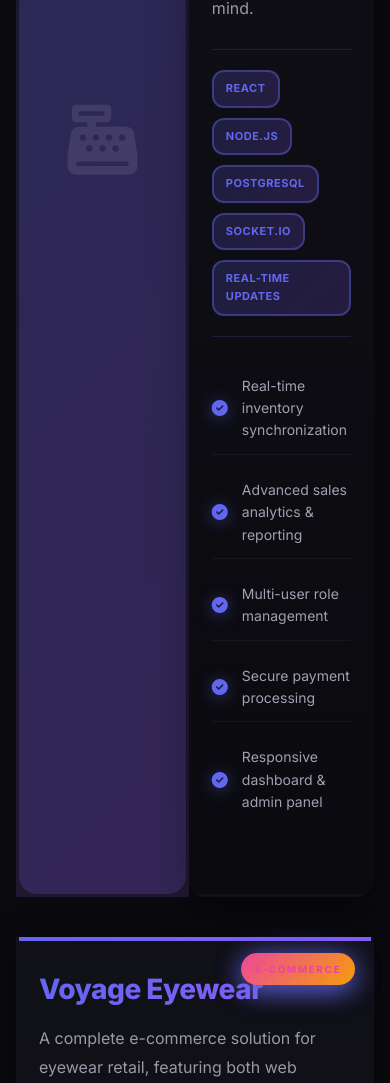
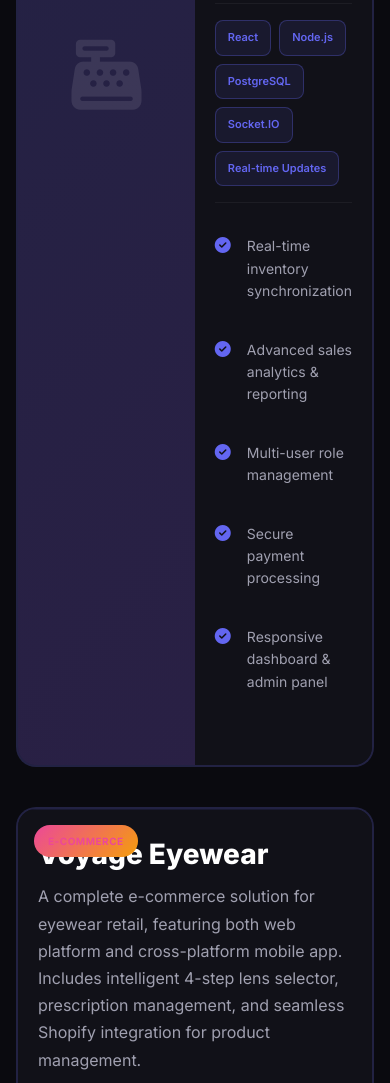
Before and after one commit to dhruvverm/Personal-potfolio, a website: page index.html in a window 390 px wide. Shown: the part 3127-4210 px from the top of the page. Drawn offline with Linux system fonts and the light colour scheme.

Commit message:
Simplify mobile project section for better readability
- Clean card design with simple borders
- Removed complex gradient effects and animations
- Simplified badges and tags
- Better spacing and typography
- Focus on readability and clarity
- Professional minimalist design
- Improved mobile touch interactions

```diff
--- a/styles.css
+++ b/styles.css
@@ -1154,18 +1154,18 @@ section {
         opacity: 0.9;
     }
 
-    /* Redesigned Mobile Project Cards - Modern Swipeable Style */
+    /* Clean Mobile Project Cards - Simple & Modern */
     .project-card {
         grid-template-columns: 1fr;
         gap: 0;
         padding: 0;
-        background: transparent;
-        border: none;
-        border-radius: 24px;
-        overflow: visible;
-        margin-bottom: 50px;
+        background: var(--bg-card);
+        border: 2px solid rgba(99, 102, 241, 0.2);
+        border-radius: 20px;
+        overflow: hidden;
+        margin-bottom: 32px;
         position: relative;
-        transition: all 0.4s cubic-bezier(0.4, 0, 0.2, 1);
+        transition: all 0.3s ease;
     }
 
     .project-card:nth-child(even) .project-image {
@@ -1176,260 +1176,170 @@ section {
         order: 2;
     }
 
-    /* Card Container with Gradient Border Effect */
+    .project-card:active {
+        transform: translateY(-4px);
+        border-color: var(--primary-color);
+        box-shadow: 0 12px 40px rgba(99, 102, 241, 0.3);
+    }
+
     .project-card::before {
-        content: '';
-        position: absolute;
-        inset: -3px;
-        background: var(--gradient-1);
-        border-radius: 24px;
-        opacity: 0.6;
-        z-index: -1;
-        filter: blur(8px);
-        transition: opacity 0.3s ease;
-    }
-
-    .project-card:hover::before {
-        opacity: 0.8;
-        filter: blur(12px);
-    }
-
-    /* Project Image Section */
+        display: none;
+    }
+
+    /* Project Image */
     .project-image {
         width: 100%;
         position: relative;
-        border-radius: 20px 20px 0 0;
-        overflow: hidden;
-        background: var(--bg-card);
-        padding: 3px;
-        background-clip: padding-box;
-    }
-
-    .project-image::before {
-        content: '';
-        position: absolute;
-        inset: 0;
-        background: var(--gradient-1);
-        opacity: 0.1;
-        z-index: 1;
-        transition: opacity 0.3s ease;
     }
 
     .project-image-placeholder {
-        min-height: 280px;
-        font-size: 90px;
+        min-height: 200px;
+        font-size: 64px;
         position: relative;
-        display: flex;
-        align-items: center;
-        justify-content: center;
-        border-radius: 18px;
-        overflow: hidden;
+        border-radius: 18px 18px 0 0;
     }
 
     .project-image-placeholder::after {
-        content: '';
-        position: absolute;
-        inset: 0;
-        background: linear-gradient(135deg,
-            rgba(99, 102, 241, 0.15) 0%,
-            rgba(139, 92, 246, 0.15) 50%,
-            rgba(236, 72, 153, 0.15) 100%);
-        z-index: -1;
-    }
-
-    /* Animated Badge */
+        display: none;
+    }
+
+    /* Project Badge */
     .project-badge {
         position: absolute;
-        top: 20px;
-        right: 20px;
-        padding: 10px 18px;
+        top: 16px;
+        left: 16px;
+        padding: 8px 16px;
         background: var(--gradient-1);
         border: none;
         color: white;
-        font-weight: 800;
+        font-weight: 700;
         font-size: 11px;
-        border-radius: 30px;
-        box-shadow: 0 8px 24px rgba(99, 102, 241, 0.5),
-                    0 0 20px rgba(99, 102, 241, 0.3);
+        border-radius: 20px;
         z-index: 10;
         text-transform: uppercase;
-        letter-spacing: 1.5px;
-        animation: pulse 2s ease-in-out infinite;
-    }
-
-    @keyframes pulse {
-        0%, 100% {
-            box-shadow: 0 8px 24px rgba(99, 102, 241, 0.5),
-                        0 0 20px rgba(99, 102, 241, 0.3);
-        }
-        50% {
-            box-shadow: 0 8px 24px rgba(99, 102, 241, 0.7),
-                        0 0 30px rgba(99, 102, 241, 0.5);
-        }
+        letter-spacing: 0.5px;
     }
 
     .project-badge.primary {
         background: linear-gradient(135deg, #ec4899 0%, #f59e0b 100%);
-        box-shadow: 0 8px 24px rgba(236, 72, 153, 0.5),
-                    0 0 20px rgba(236, 72, 153, 0.3);
     }
 
     .project-badge.secondary {
         background: linear-gradient(135deg, #10b981 0%, #3b82f6 100%);
-        box-shadow: 0 8px 24px rgba(16, 185, 129, 0.5),
-                    0 0 20px rgba(16, 185, 129, 0.3);
-    }
-
-    /* Project Content Section */
+    }
+
+    /* Project Content */
     .project-content {
-        background: linear-gradient(180deg,
-            rgba(17, 17, 24, 0.98) 0%,
-            rgba(10, 10, 15, 1) 100%);
-        padding: 32px 24px;
-        border-radius: 0 0 20px 20px;
-        border: 3px solid transparent;
-        border-top: none;
-        position: relative;
-        box-shadow: 0 10px 40px rgba(0, 0, 0, 0.4);
+        background: var(--bg-card);
+        padding: 24px 20px;
+        border-top: 1px solid rgba(99, 102, 241, 0.1);
     }
 
     .project-content::before {
-        content: '';
-        position: absolute;
-        top: 0;
-        left: 0;
-        right: 0;
-        height: 4px;
-        background: var(--gradient-1);
+        display: none;
     }
 
     .project-title {
-        font-size: 32px;
-        margin-bottom: 18px;
-        margin-top: 8px;
-        background: var(--gradient-1);
-        -webkit-background-clip: text;
-        -webkit-text-fill-color: transparent;
-        background-clip: text;
+        font-size: 28px;
+        margin-bottom: 12px;
+        margin-top: 0;
+        color: var(--text-primary);
+        font-weight: 800;
         line-height: 1.2;
-        font-weight: 900;
-        letter-spacing: -0.5px;
+    }
+
+    .project-title.highlight {
+        background: none;
+        -webkit-text-fill-color: initial;
     }
 
     .project-description {
-        font-size: 17px;
-        line-height: 1.8;
-        margin-bottom: 26px;
-        opacity: 0.95;
+        font-size: 15px;
+        line-height: 1.7;
+        margin-bottom: 20px;
         color: var(--text-secondary);
     }
 
-    /* Technology Tags - Modern Design */
+    /* Technology Tags */
     .project-tech {
         display: flex;
         flex-wrap: wrap;
-        gap: 10px;
-        margin-bottom: 26px;
-        padding: 20px 0;
-        border-top: 1px solid rgba(99, 102, 241, 0.2);
-        border-bottom: 1px solid rgba(99, 102, 241, 0.2);
+        gap: 8px;
+        margin-bottom: 20px;
+        padding: 16px 0;
+        border-top: 1px solid rgba(255, 255, 255, 0.05);
+        border-bottom: 1px solid rgba(255, 255, 255, 0.05);
     }
 
     .tech-tag {
-        padding: 10px 16px;
-        background: linear-gradient(135deg,
-            rgba(99, 102, 241, 0.2) 0%,
-            rgba(139, 92, 246, 0.2) 100%);
-        border: 2px solid rgba(99, 102, 241, 0.4);
-        font-size: 12px;
-        font-weight: 700;
-        border-radius: 12px;
+        padding: 6px 12px;
+        background: rgba(99, 102, 241, 0.1);
+        border: 1px solid rgba(99, 102, 241, 0.3);
+        font-size: 11px;
+        font-weight: 600;
+        border-radius: 8px;
         color: var(--primary-color);
-        transition: all 0.3s ease;
-        text-transform: uppercase;
-        letter-spacing: 0.5px;
+        transition: all 0.2s ease;
     }
 
     .tech-tag:active {
-        transform: scale(1.05);
+        background: rgba(99, 102, 241, 0.2);
         border-color: var(--primary-color);
-        box-shadow: 0 4px 15px rgba(99, 102, 241, 0.4);
-    }
-
-    /* Features List - Modern Design */
+    }
+
+    /* Features List */
     .project-features {
-        margin-bottom: 28px;
+        margin-bottom: 20px;
     }
 
     .feature-item {
         display: flex;
-        align-items: center;
-        gap: 14px;
-        padding: 14px 0;
-        font-size: 15px;
+        align-items: flex-start;
+        gap: 12px;
+        padding: 12px 0;
+        font-size: 14px;
         color: var(--text-secondary);
-        border-bottom: 1px solid rgba(255, 255, 255, 0.05);
-        transition: all 0.3s ease;
+        line-height: 1.6;
     }
 
     .feature-item:last-child {
         border-bottom: none;
     }
 
-    .feature-item:active {
-        transform: translateX(8px);
-        color: var(--text-primary);
-    }
-
     .feature-item i {
         color: var(--primary-color);
-        font-size: 18px;
-        width: 24px;
-        text-align: center;
-        filter: drop-shadow(0 2px 8px rgba(99, 102, 241, 0.5));
+        font-size: 16px;
+        margin-top: 2px;
+        flex-shrink: 0;
     }
 
     /* Project Links */
     .project-links {
-        margin-top: 24px;
-        padding-top: 24px;
-        border-top: 2px solid rgba(99, 102, 241, 0.2);
+        margin-top: 20px;
+        padding-top: 20px;
+        border-top: 1px solid rgba(255, 255, 255, 0.05);
     }
 
     .link-info {
-        font-size: 15px;
+        font-size: 14px;
         color: var(--text-muted);
-        font-weight: 600;
     }
 
     .project-link {
         color: var(--primary-color);
         text-decoration: none;
-        font-weight: 700;
-        transition: all 0.3s ease;
-        display: inline-flex;
-        align-items: center;
-        gap: 6px;
+        font-weight: 600;
+        transition: color 0.2s ease;
     }
 
     .project-link strong {
-        background: var(--gradient-1);
-        -webkit-background-clip: text;
-        -webkit-text-fill-color: transparent;
-        background-clip: text;
+        background: none;
+        -webkit-text-fill-color: initial;
+        color: var(--text-primary);
     }
 
     .project-link:active {
-        transform: translateX(4px);
-    }
-
-    .project-link::after {
-        content: '→';
-        transition: transform 0.3s ease;
-    }
-
-    .project-link:active::after {
-        transform: translateX(4px);
+        color: var(--secondary-color);
     }
 
     /* Contact Section */
```
